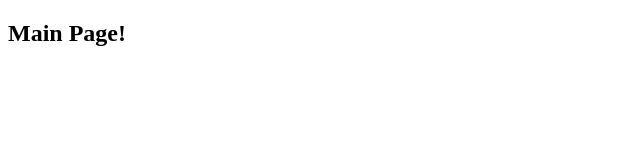
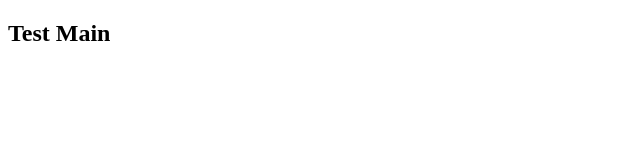
Before and after one commit to SweetRain7784/sweetrain, a plain HTML site: page index.html in a window 1280 px wide. Shown: the full height of the page, 0-640 px from the left. Drawn offline with Linux system fonts and the light colour scheme.

Commit message:
test changes

```diff
--- a/index.html
+++ b/index.html
@@ -5,7 +5,7 @@
 </head>
 
 <body>
-    <h2>Main Page!</h2>
+    <h2>Test Main</h2>
 </body>
 
 </html>
```
